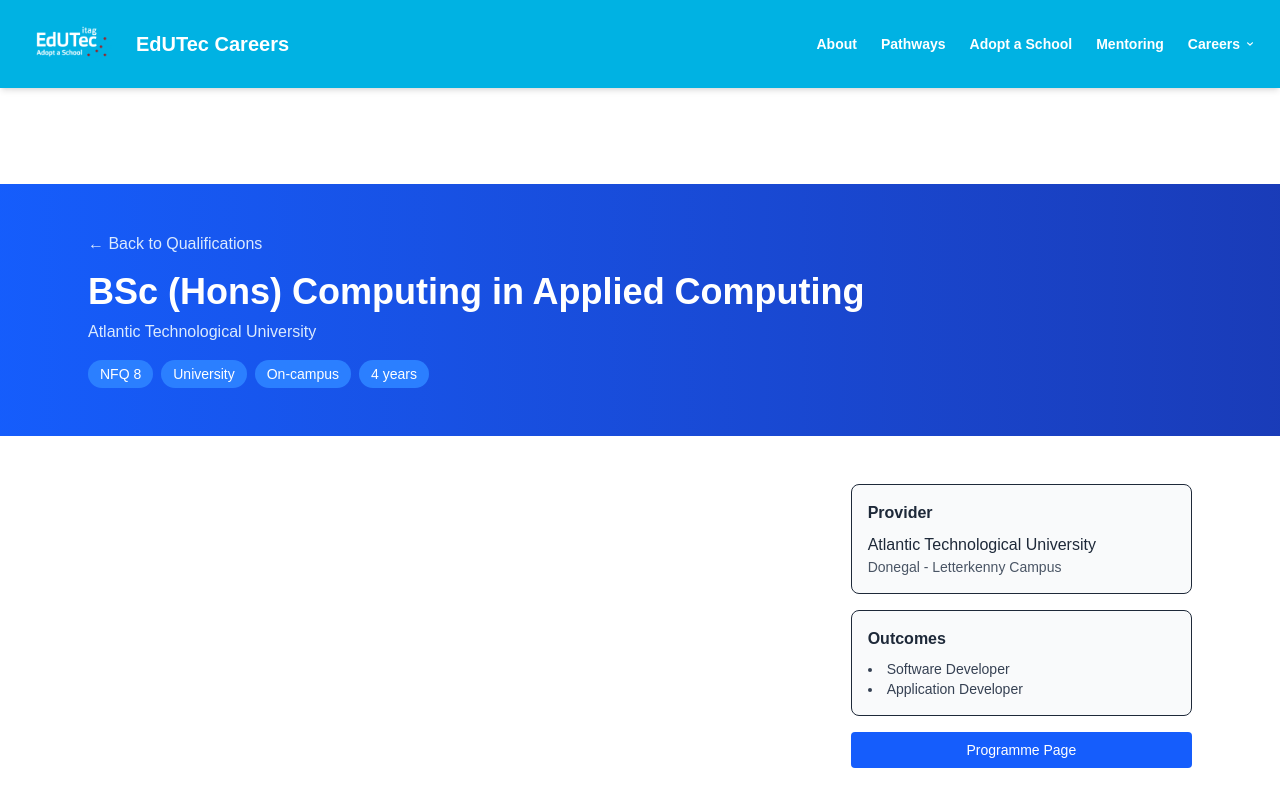
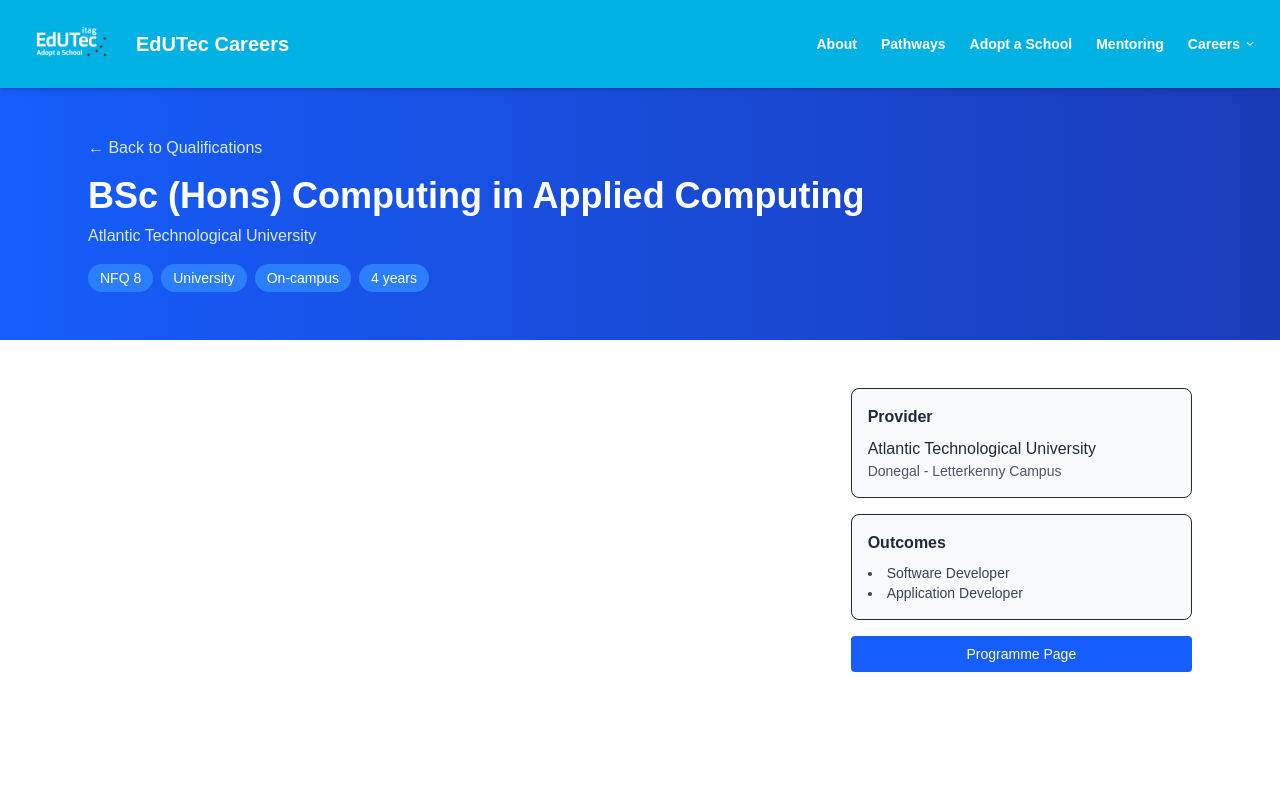
Before and after one commit to CillianCawley7/edutec-website, a Next.js app: page /qualifications/atu-applied-computing-au360 in a window 1280 px wide. Shown: the top 800 px of the page. Built offline with nearby package versions, Linux system fonts and the light colour scheme.

Commit message:
Increase university logo size on qualification cards from 40px to 64px for better visibility

```diff
--- a/src/app/components/QualificationCard.tsx
+++ b/src/app/components/QualificationCard.tsx
@@ -31,7 +31,7 @@
         </div>
         {providerLogo && (
           // eslint-disable-next-line @next/next/no-img-element
-          <img src={providerLogo} alt="Provider Logo" className="w-10 h-10 object-contain" />
+          <img src={providerLogo} alt={`${provider} Logo`} className="w-16 h-16 object-contain flex-shrink-0" />
         )}
       </div>
 
--- a/src/app/qualifications/[id]/page.tsx
+++ b/src/app/qualifications/[id]/page.tsx
@@ -23,7 +23,7 @@
   return (
     <>
       <Navbar />
-      <main className="pt-24 min-h-screen bg-white text-gray-800">
+      <main className="pt-0 min-h-screen bg-white text-gray-800">
         <section className="bg-gradient-to-r from-blue-600 to-blue-800 text-white py-12">
           <div className="max-w-6xl mx-auto px-6">
             <Link href="/qualifications" className="text-blue-100 hover:text-white">← Back to Qualifications</Link>
```
Also changed, not shown: public/logos/university-of-galway.png (added).
